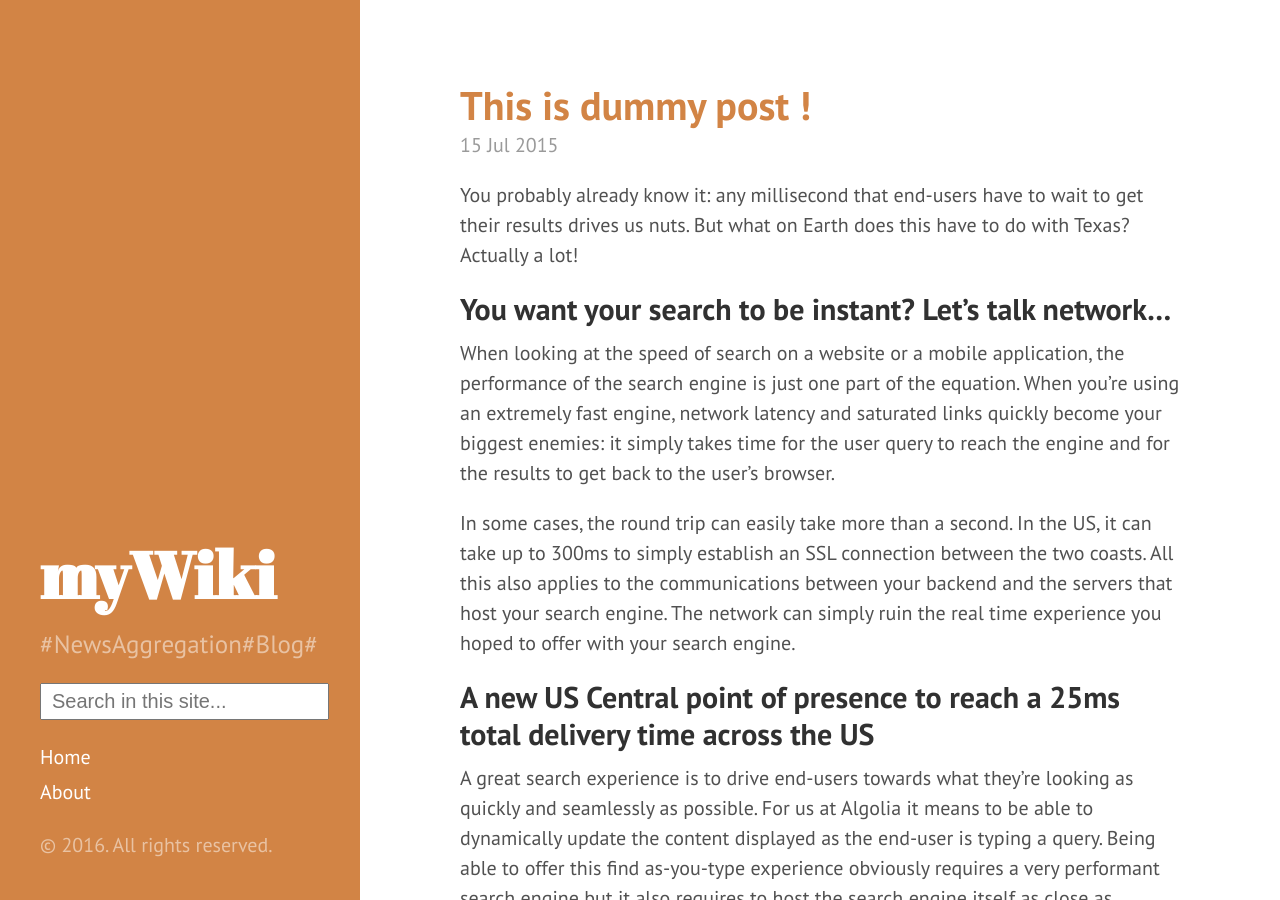
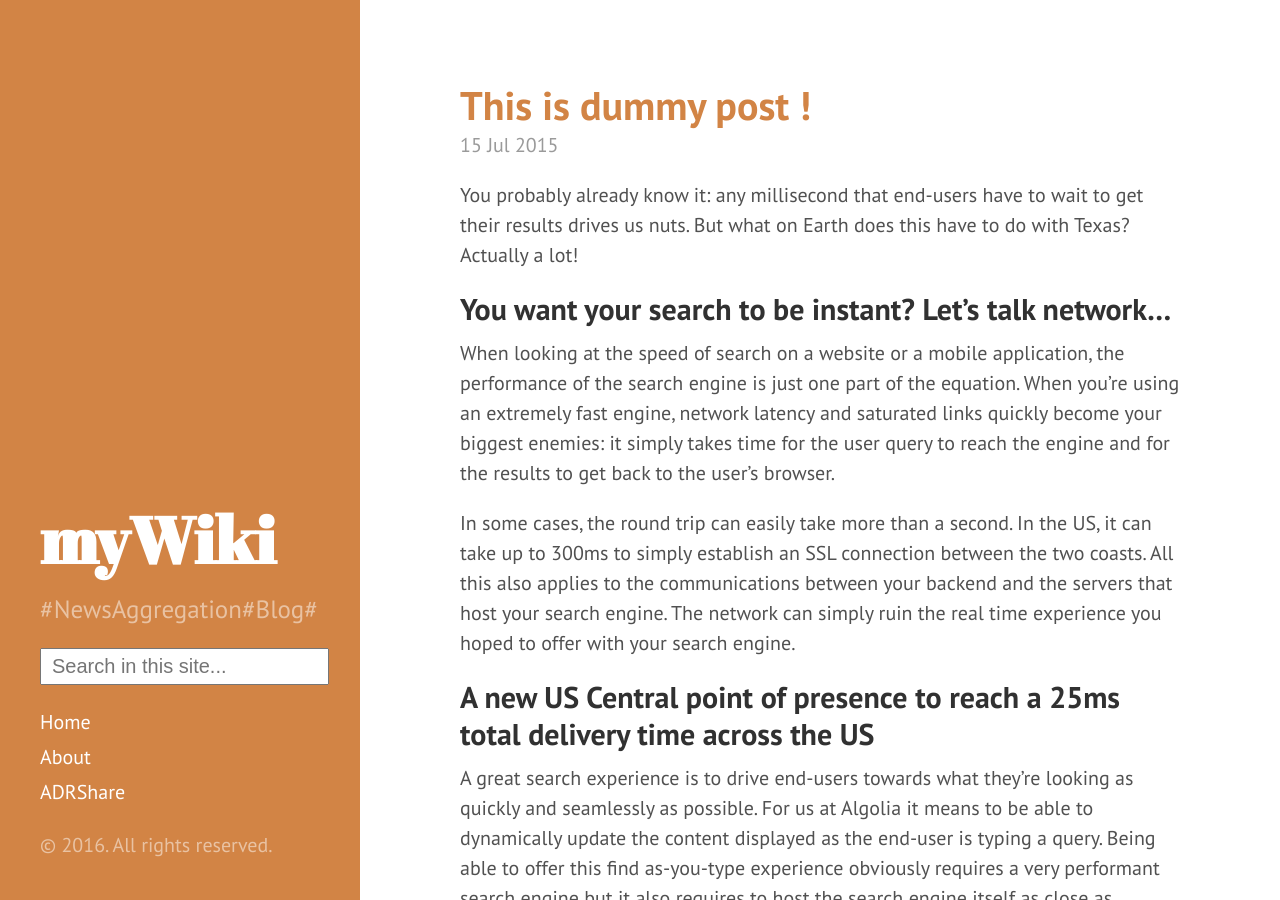
Before and after one commit to anandatheerthan/galeej2.github.io, a Jekyll site: the page built from index.html, in a window 1280 px wide and 900 px high. Built offline with Jekyll 4.4.1, drawn with Linux system fonts in a browser that asks for light colours; nearby versions of some CDN libraries; the list of posts is cut into pages by our own code; comment, search, counter and statistics services are not loaded.

Commit message:
Update sidebar.html

```diff
--- a/_includes/sidebar.html
+++ b/_includes/sidebar.html
@@ -27,6 +27,7 @@
           {% endif %}
         {% endif %}
       {% endfor %}
+      <a class="sidebar-nav-item{% if page.url == site.baseurl %} active{% endif %}" href="www.adrshare.in" target="_blank">ADRShare</a>
       {% comment %}
       <a class="sidebar-nav-item" href="{{ site.github.repo }}">GitHub project</a>
       {% endcomment %}
```
